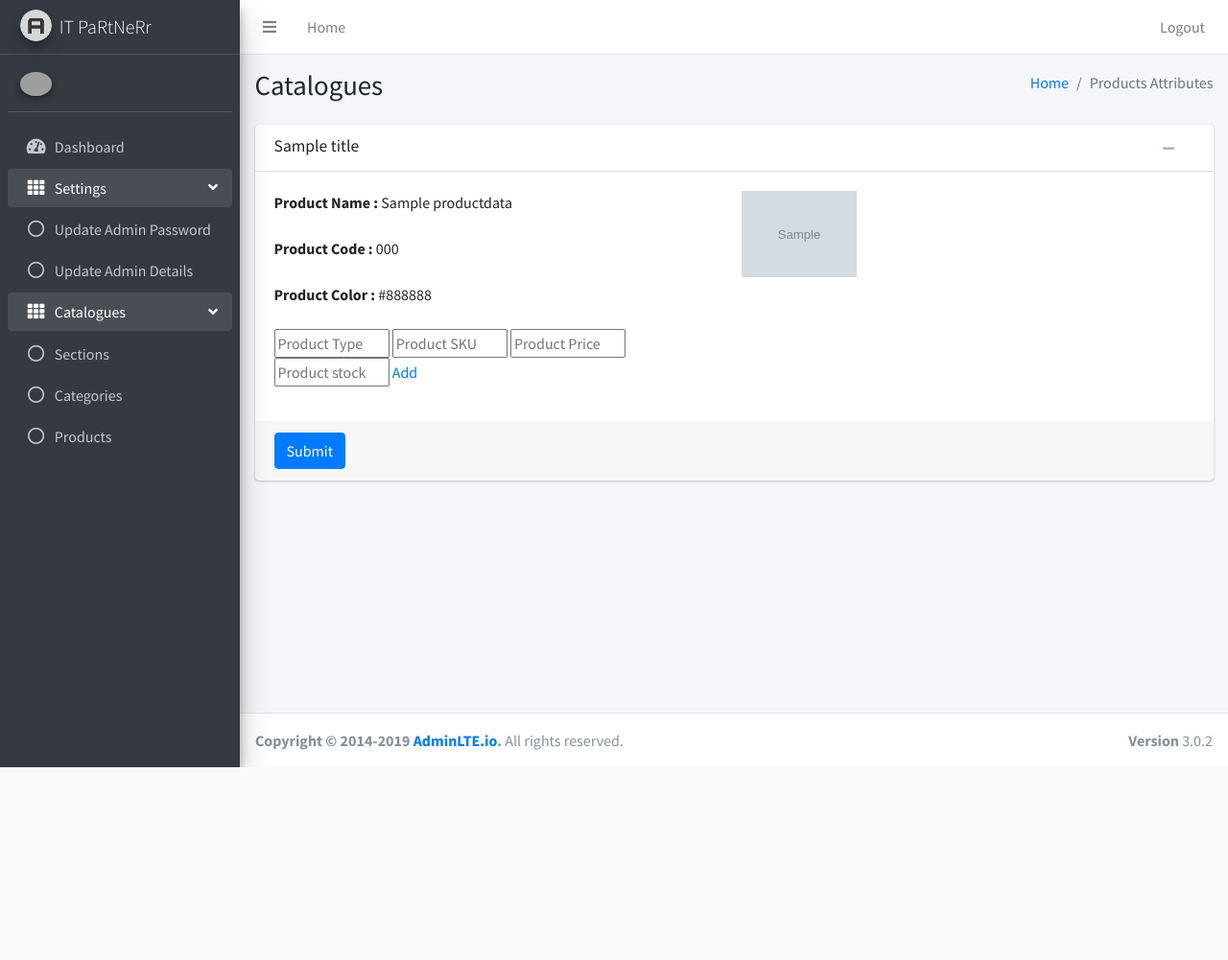
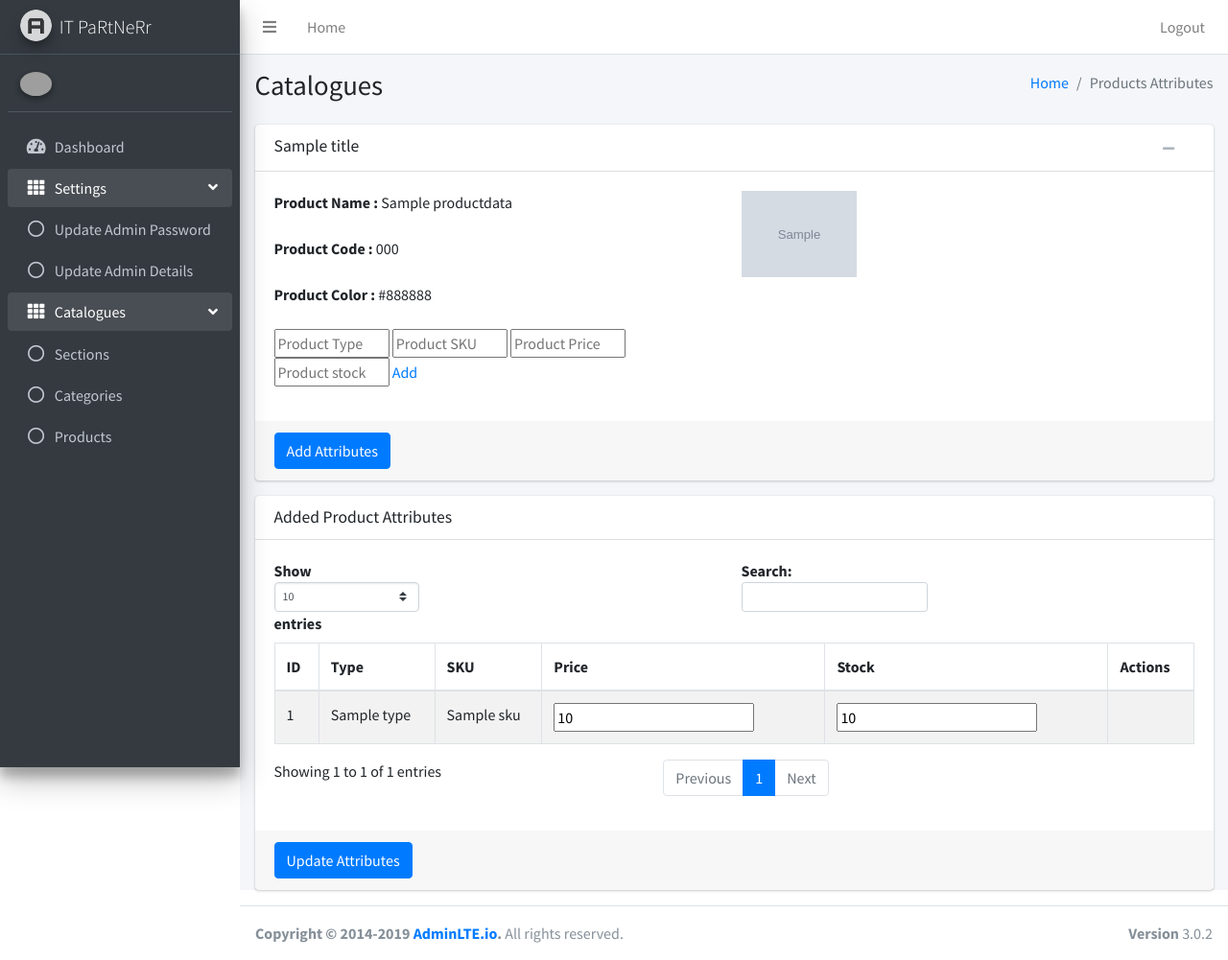
Before and after one commit to buddhika95/itPartner, a Laravel app: template resources/views/admin/products/add_attributes.blade.php in a window 1280 px wide. Shown: the whole page at 96% size. Before the commit the page ends 800 px from the top, so only its background shows below. Run offline with Laravel 8, Linux system fonts and the light colour scheme; the template is opened without the code that fills it: most values are stand-ins (such as "Sample title", 1, 10 or a date in 2020); grey boxes marked "Sample" are stand-in pictures; data that the repository does not hold is empty; some libraries are stand-ins or nearby versions; grey boxes are pictures that could not be loaded.

Commit message:
update product attributes done

```diff
--- a/resources/views/admin/products/add_attributes.blade.php
+++ b/resources/views/admin/products/add_attributes.blade.php
@@ -56,7 +56,7 @@
             </button>
             </div>
         @endif
-        <form name="attributeForm" id="attributeForm"  method="post" action="{{ url('admin/add-attributes/'.$productdata['id']) }}">@csrf
+        <form name="addAttributeForm" id="addAttributeForm"  method="post" action="{{ url('admin/add-attributes/'.$productdata['id']) }}">@csrf
 
           <div class="card card-default">
             <div class="card-header">
@@ -108,10 +108,60 @@
             </div>
 
             <div class="card-footer">
-              <button type="submit" class="btn btn-primary">Submit</button>
+              <button type="submit" class="btn btn-primary">Add Attributes</button>
             </div>
           </div>
         </form>
+
+        <form name="editAttributeForm" id="editAttributeForm" method="post" action="{{ url('admin/edit-attributes/'.$productdata['id']) }}">@csrf
+
+
+            <div class="card">
+                <div class="card-header">
+                    <h3 class="card-title">Added Product Attributes</h3>
+                </div>
+                <!-- /.card-header -->
+                <div class="card-body">
+                    <table id="products" class="table table-bordered table-striped">
+                    <thead>
+                        <tr>
+                                <th>ID</th>
+                                <th>Type</th>
+                                <th>SKU</th>
+                                <th>Price</th>
+                                <th>Stock</th>
+                                <th>Actions</th>
+                        </tr>
+                    </thead>
+                    <tbody>
+                    @foreach ($productdata['attributes'] as $attribute)
+                    <input style="display: none;" type="text" name="attrId[]" value="{{ $attribute['id'] }}">
+                        <tr>
+                            <td>{{ $attribute['id'] }}</td>
+                            <td>{{ $attribute['type'] }}</td>
+                            <td>{{ $attribute['sku'] }}</td>
+                            <td>
+                                <input type="number" name="price[]" value="{{ $attribute['price'] }}" required>
+                            </td>
+                            <td>
+                                <input type="number" name="stock[]" value="{{ $attribute['stock']}}" required>
+                            </td>
+
+                            <td> </td>
+
+                    @endforeach
+                    </tbody>
+                </table>
+                </div>
+                <!-- /.card-body -->
+
+                <div class="card-footer">
+                    <button type="submit" class="btn btn-primary">Update Attributes</button>
+                </div>
+            </div>
+        </form>
+        <!-- /.card -->
+
       </div><!-- /.container-fluid -->
     </section>
     <!-- /.content -->
--- a/routes/web.php
+++ b/routes/web.php
@@ -55,5 +55,7 @@ Route::prefix('/admin')->namespace('Admin')->group(function(){
 
         //Attributes
         Route::match(['get','post'],'add-attributes/{id}','ProductController@addAttributes');
+        Route::post('edit-attributes/{id}','ProductController@editAttributes');
+
     });
 });
```
Also changed, not shown: app/Http/Controllers/Admin/ProductController.php (+17 -0 lines).
